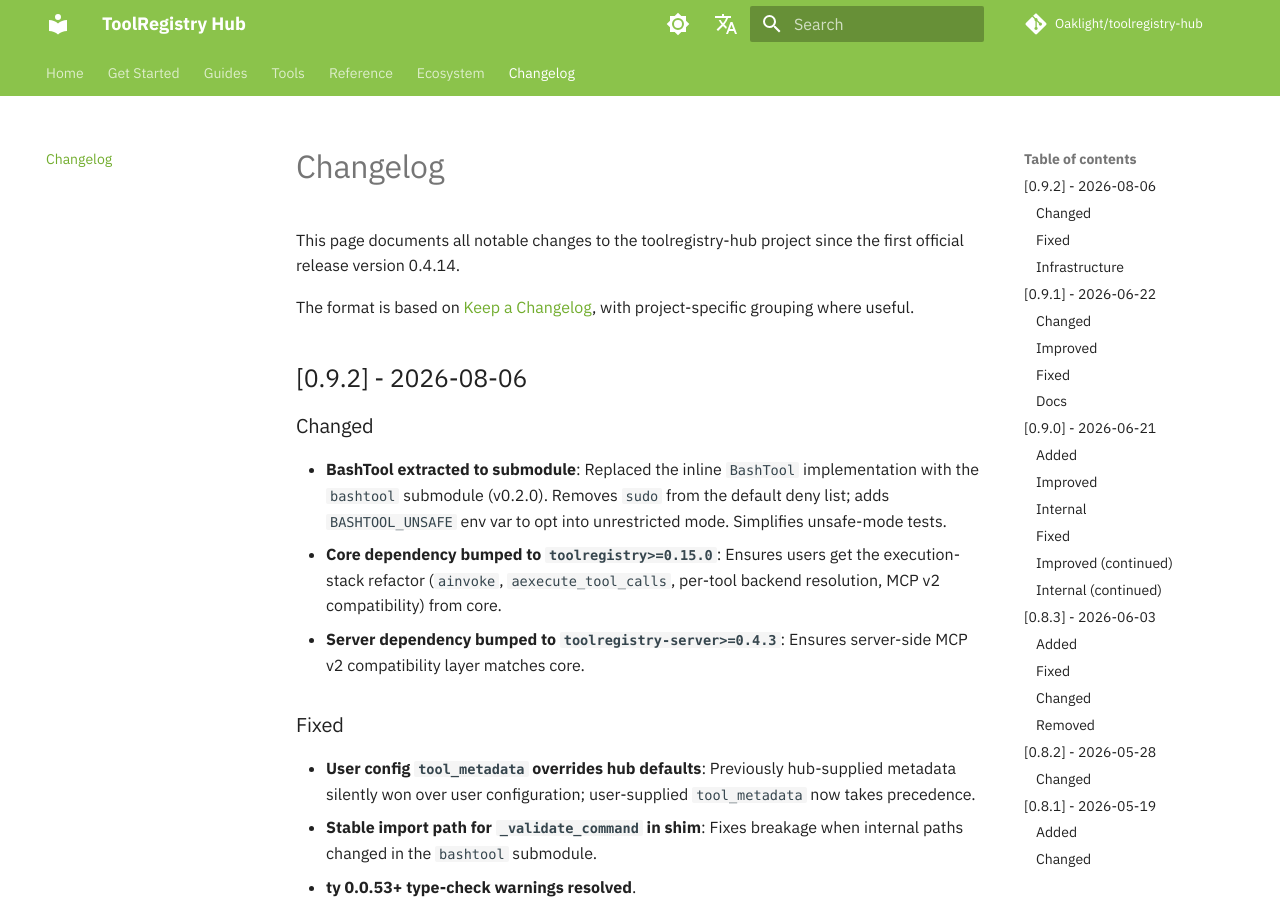
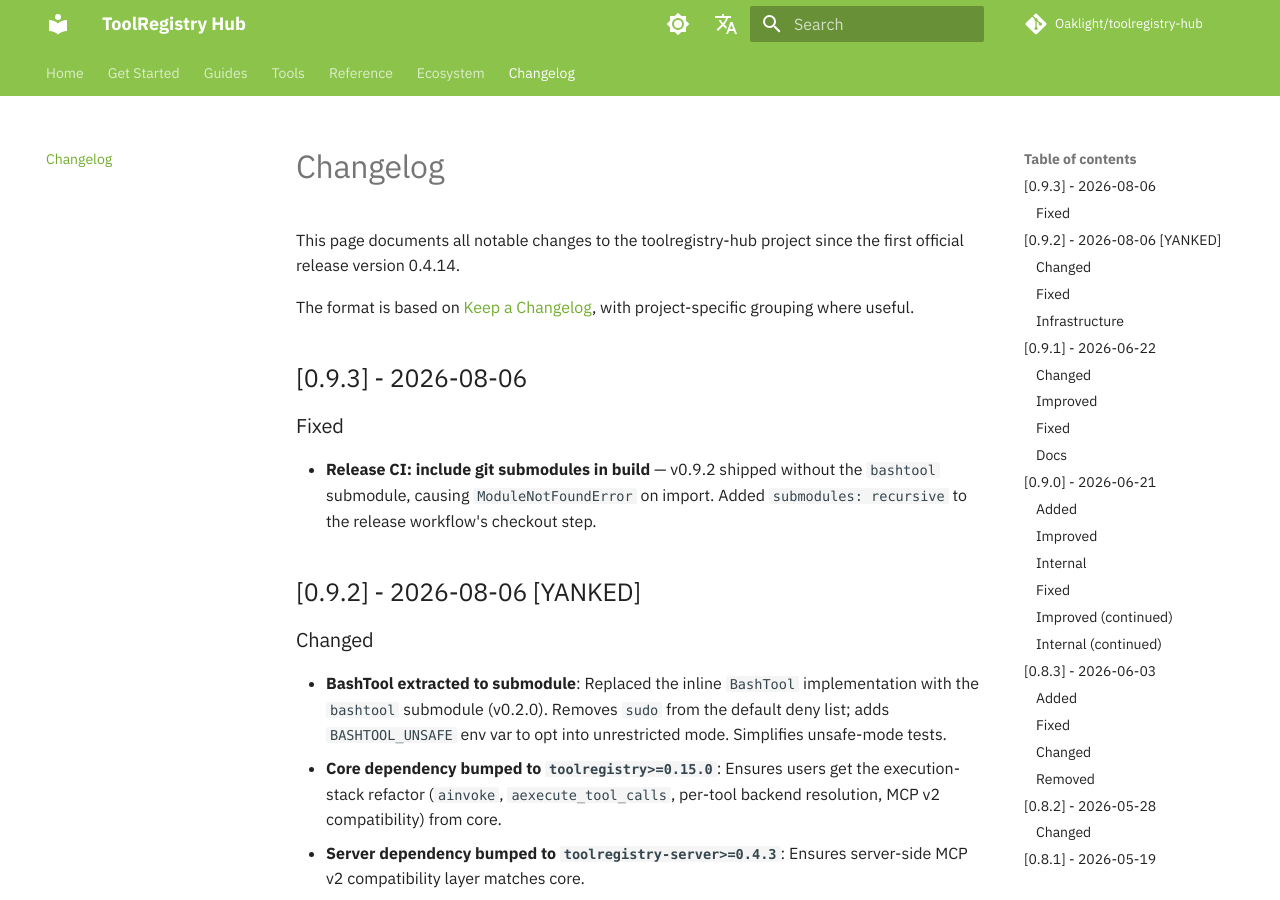
Before and after one commit to Oaklight/toolregistry-hub, an MkDocs documentation site: the page built from docs/changelog.md, in a window 1280 px wide and 900 px high. Built offline with MkDocs 1.6.1 and Material for MkDocs 9.7.7, drawn with Linux system fonts in a browser that asks for light colours; some web fonts are replaced; comment, search, counter and statistics services are not loaded.

Commit message:
docs: add 0.9.3 fix, mark 0.9.2 yanked

```diff
--- a/docs/changelog.md
+++ b/docs/changelog.md
@@ -12,7 +12,13 @@ This page documents all notable changes to the toolregistry-hub project since th
 
 The format is based on [Keep a Changelog](https://keepachangelog.com/en/1.1.0/), with project-specific grouping where useful.
 
-## [0.9.2] - 2026-08-06
+## [0.9.3] - 2026-08-06
+
+### Fixed
+
+- **Release CI: include git submodules in build** — v0.9.2 shipped without the `bashtool` submodule, causing `ModuleNotFoundError` on import. Added `submodules: recursive` to the release workflow's checkout step.
+
+## [0.9.2] - 2026-08-06 [YANKED]
 
 ### Changed
 
```
